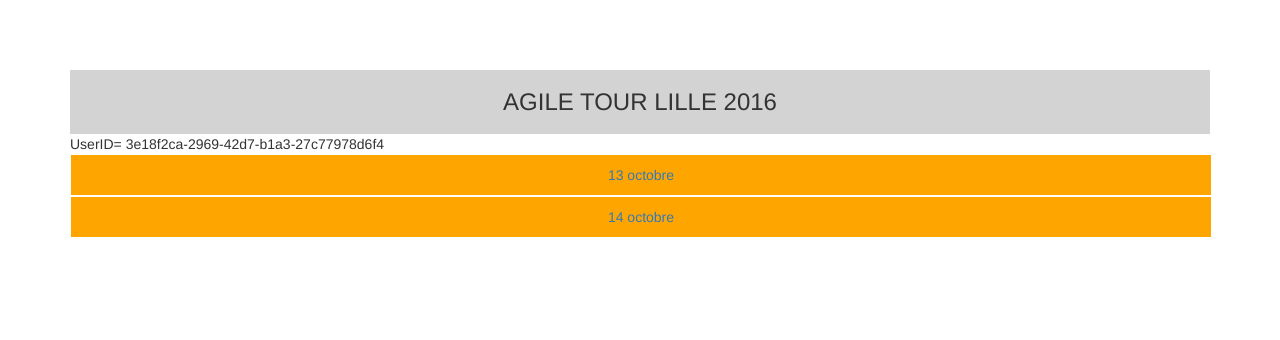
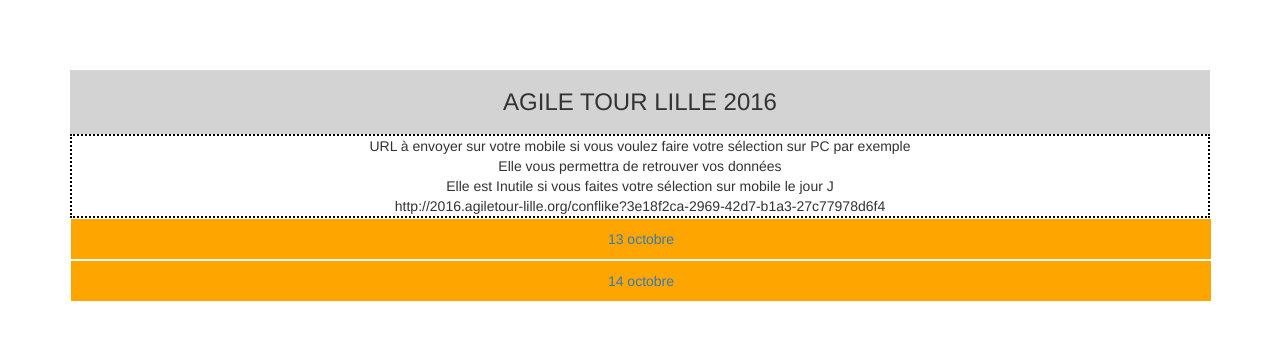
Before and after one commit to jak78/agile-tour-lille-2017, a Jekyll site: the page built from 00-conflike.html, in a window 1280 px wide. Shown: the top 340 px of the page. Built offline with Jekyll 4.4.1, drawn with Linux system fonts in a browser that asks for light colours; nearby versions of some CDN libraries.

Commit message:
display a message with an url to send to a smartphone

```diff
--- a/00-conflike.html
+++ b/00-conflike.html
@@ -126,7 +126,20 @@
       </div>
   </div>
 
-  <div><span>UserID= </span><span id="userid">?</span></div>
+  <div style="text-align: center; border-width:2px; border-color:black; border-style:dotted">
+    <div>
+      URL à envoyer sur votre mobile si vous voulez faire votre sélection sur PC par exemple
+    </div>
+    <div>
+      Elle vous permettra de retrouver vos données
+    </div>
+    <div>
+      Elle est Inutile si vous faites votre sélection sur mobile le jour J
+    </div>
+    <div>
+      <span>http://2016.agiletour-lille.org/conflike</span><span>?</span><span id="userid">?</span>
+    </div>
+  </div>
 
 
   {% for day in site.data.schedule %}
```
